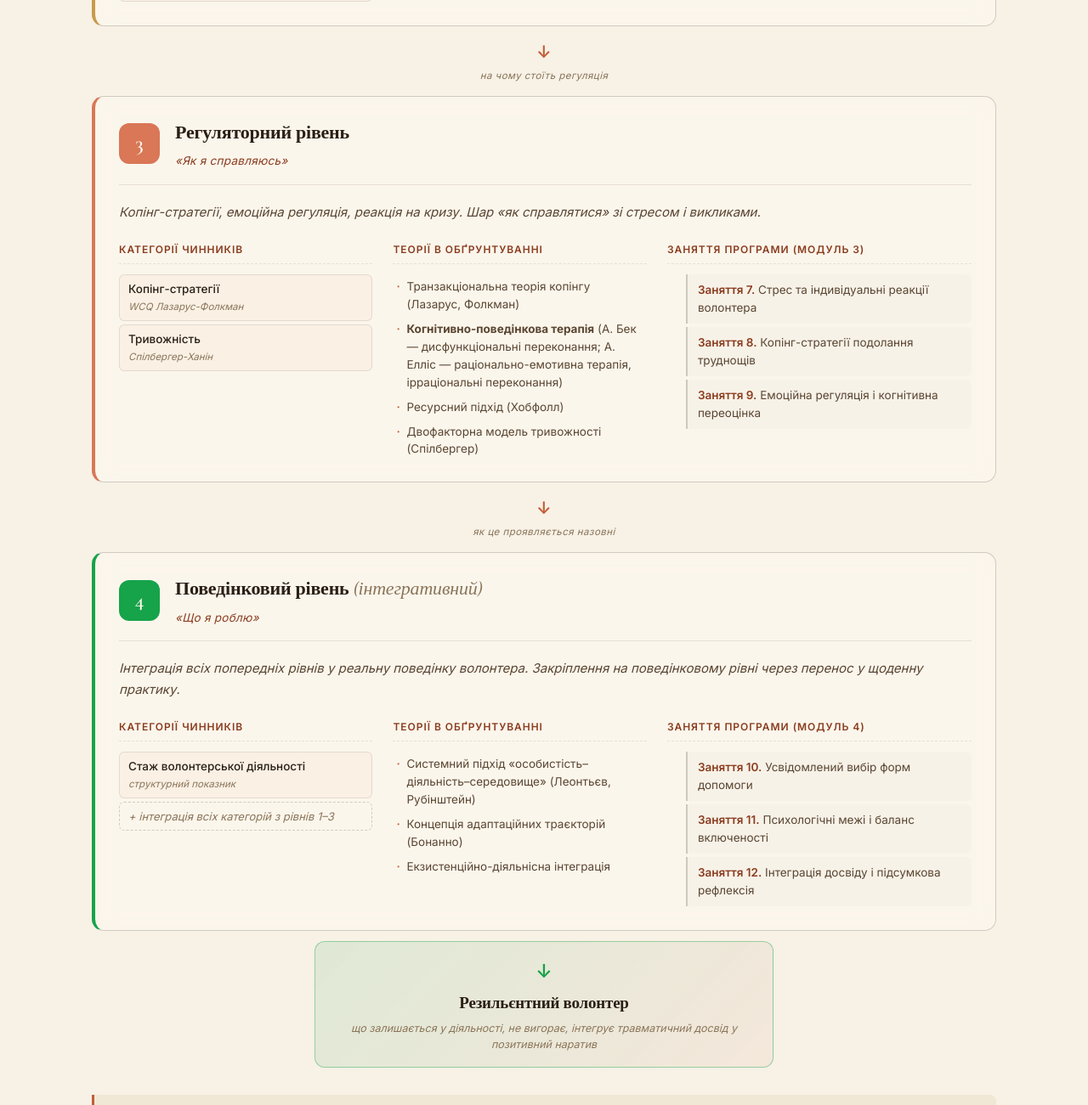
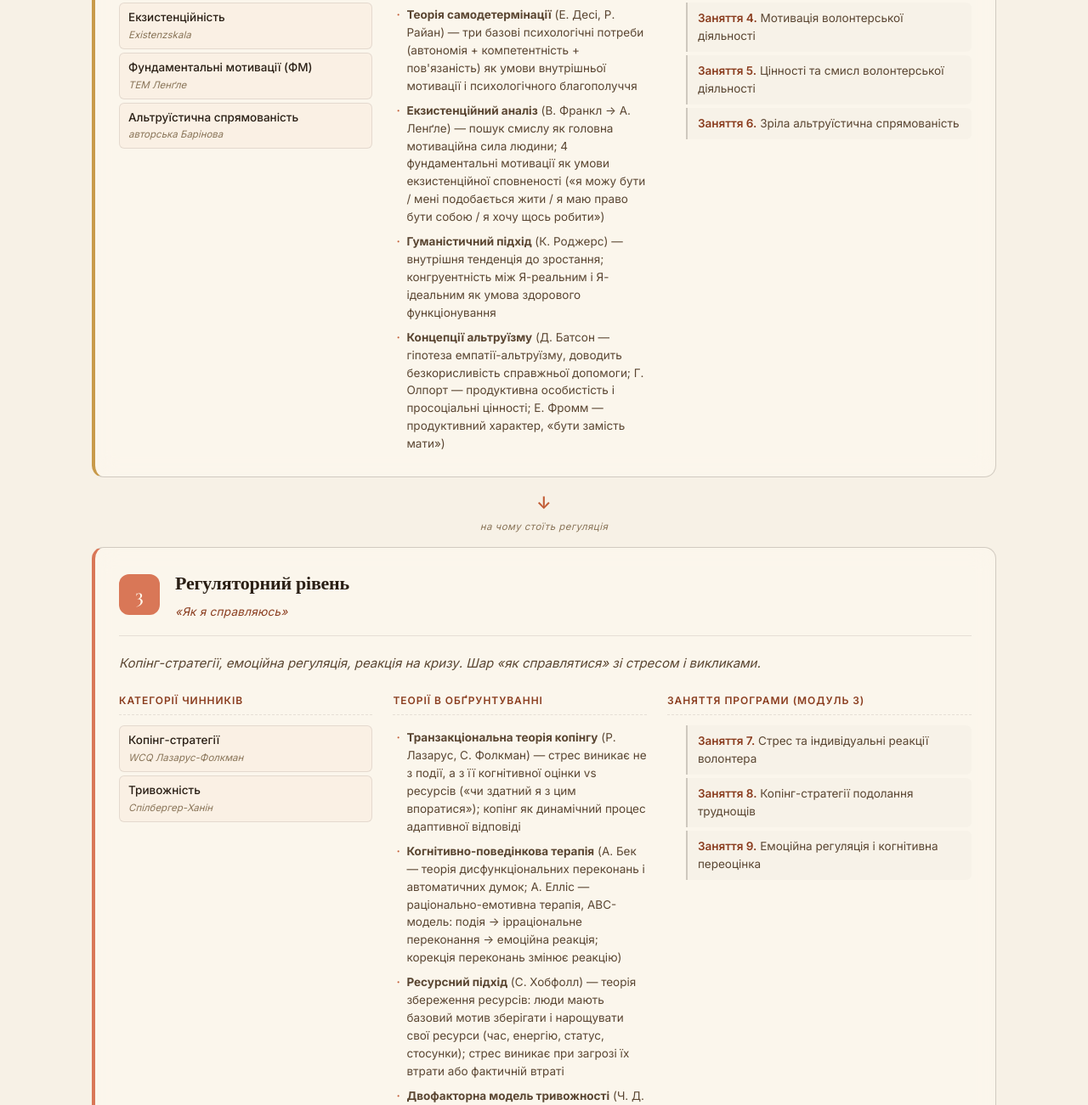
Before and after one commit to sergii-byte/researches, a plain HTML site: page predictors/index.html in a window 1280 px wide. Shown: the part 3209-4510 px from the top of the page at 85% size. Drawn offline with nearby package versions, Linux system fonts and the light colour scheme.

Commit message:
Expand theoretical-bases descriptions in 4-level model
Each theory in the 'Теорії в обґрунтуванні' columns of the conceptual
model now has a one-sentence description of its actual content, not
just author names. This makes the page genuinely educational rather
than just a tag cloud.

Level 1 (Особистісний):
- Humanistic psychology: innate self-actualization tendency
- Eysenck: neuroticism as inherited nervous-system reactivity
- Shtepa: Ukrainian 10-factor operational model

Level 2 (Мотиваційно-смисловий):
- Deci-Ryan SDT: 3 basic needs (autonomy/competence/relatedness)
- Längle: 4 fundamental motivations with the «я можу бути / мені
  подобається жити / я маю право бути собою / я хочу щось робити»
  formulae
- Rogers: congruence between real-self and ideal-self
- Altruism theories: Batson's empathy-altruism hypothesis,
  Allport's productive personality, Fromm's 'being vs having'

Level 3 (Регуляторний):
- Lazarus-Folkman: stress as cognitive appraisal vs resources
- CBT: Beck's dysfunctional beliefs + Ellis's ABC model
- Hobfoll: conservation of resources theory
- Spielberger: state vs trait anxiety

Level 4 (Поведінковий):
- Leontiev-Rubinstein: personality formed through action
- Bonanno: 4 adaptation trajectories (resilient is the ~60% norm)
- Existential-activity integration: meaning via real choice

Cache-bust f -> g.

```diff
--- a/predictors/index.html
+++ b/predictors/index.html
@@ -17,8 +17,8 @@
 <link rel="preconnect" href="https://fonts.googleapis.com">
 <link rel="preconnect" href="https://fonts.gstatic.com" crossorigin>
 <link href="https://fonts.googleapis.com/css2?family=Cormorant+Garamond:ital,wght@0,400;0,500;0,600;0,700;1,400;1,500&family=Inter:wght@400;500;600;700&family=Lora:ital,wght@0,400;0,500;0,600;1,400&display=swap" rel="stylesheet">
-<link rel="stylesheet" href="../assets/style.css?v=20260510f">
-<link rel="stylesheet" href="../assets/predictors.css?v=20260510f">
+<link rel="stylesheet" href="../assets/style.css?v=20260510g">
+<link rel="stylesheet" href="../assets/predictors.css?v=20260510g">
 <script src="../assets/theme.js"></script>
 </head>
 <body>
@@ -139,9 +139,9 @@
               <div class="level-block">
                 <h4>Теорії в обґрунтуванні</h4>
                 <ul class="level-theories">
-                  <li>Гуманістична психологія (Маслоу, Роджерс)</li>
-                  <li>Біологічна теорія темпераменту (Айзенк)</li>
-                  <li>Концепція особистісної зрілості (Штепа)</li>
+                  <li><strong>Гуманістична психологія</strong> (А. Маслоу, К. Роджерс) — людина має вроджену тенденцію до самоактуалізації; зрілість і резильєнтність ґрунтуються на прийнятті себе, автентичності, відкритості досвіду</li>
+                  <li><strong>Біологічна теорія темпераменту</strong> (Г. Айзенк) — нейротизм як вроджена реактивність нервової системи; визначає базову емоційну стабільність / нестабільність як основу стресового реагування</li>
+                  <li><strong>Концепція особистісної зрілості</strong> (О. С. Штепа) — українська авторська 10-факторна модель зрілої особистості; інтегрує гуманістичну традицію в емпіричний інструмент виміру</li>
                 </ul>
               </div>
               <div class="level-block">
@@ -183,10 +183,10 @@
               <div class="level-block">
                 <h4>Теорії в обґрунтуванні</h4>
                 <ul class="level-theories">
-                  <li>Теорія самодетермінації (Десі, Райан)</li>
-                  <li>Екзистенційний аналіз (Франкл, Ленґле)</li>
-                  <li>Гуманістичний підхід (Роджерс)</li>
-                  <li>Концепції альтруїзму (Батсон, Олпорт, Фромм)</li>
+                  <li><strong>Теорія самодетермінації</strong> (Е. Десі, Р. Райан) — три базові психологічні потреби (автономія + компетентність + пов'язаність) як умови внутрішньої мотивації і психологічного благополуччя</li>
+                  <li><strong>Екзистенційний аналіз</strong> (В. Франкл → А. Ленґле) — пошук смислу як головна мотиваційна сила людини; 4 фундаментальні мотивації як умови екзистенційної сповненості («я можу бути / мені подобається жити / я маю право бути собою / я хочу щось робити»)</li>
+                  <li><strong>Гуманістичний підхід</strong> (К. Роджерс) — внутрішня тенденція до зростання; конгруентність між Я-реальним і Я-ідеальним як умова здорового функціонування</li>
+                  <li><strong>Концепції альтруїзму</strong> (Д. Батсон — гіпотеза емпатії-альтруїзму, доводить безкорисливість справжньої допомоги; Г. Олпорт — продуктивна особистість і просоціальні цінності; Е. Фромм — продуктивний характер, «бути замість мати»)</li>
                 </ul>
               </div>
               <div class="level-block">
@@ -227,10 +227,10 @@
               <div class="level-block">
                 <h4>Теорії в обґрунтуванні</h4>
                 <ul class="level-theories">
-                  <li>Транзакціональна теорія копінгу (Лазарус, Фолкман)</li>
-                  <li><strong>Когнітивно-поведінкова терапія</strong> (А. Бек — дисфункціональні переконання; А. Елліс — раціонально-емотивна терапія, ірраціональні переконання)</li>
-                  <li>Ресурсний підхід (Хобфолл)</li>
-                  <li>Двофакторна модель тривожності (Спілбергер)</li>
+                  <li><strong>Транзакціональна теорія копінгу</strong> (Р. Лазарус, С. Фолкман) — стрес виникає не з події, а з її когнітивної оцінки vs ресурсів («чи здатний я з цим впоратися»); копінг як динамічний процес адаптивної відповіді</li>
+                  <li><strong>Когнітивно-поведінкова терапія</strong> (А. Бек — теорія дисфункціональних переконань і автоматичних думок; А. Елліс — раціонально-емотивна терапія, ABC-модель: подія → ірраціональне переконання → емоційна реакція; корекція переконань змінює реакцію)</li>
+                  <li><strong>Ресурсний підхід</strong> (С. Хобфолл) — теорія збереження ресурсів: люди мають базовий мотив зберігати і нарощувати свої ресурси (час, енергію, статус, стосунки); стрес виникає при загрозі їх втрати або фактичній втраті</li>
+                  <li><strong>Двофакторна модель тривожності</strong> (Ч. Д. Спілбергер) — розрізнення стану (state, миттєва ситуативна тривога) і риси (trait, стійка особистісна схильність до тривоги); кожна вимагає різних інтервенцій</li>
                 </ul>
               </div>
               <div class="level-block">
@@ -271,9 +271,9 @@
               <div class="level-block">
                 <h4>Теорії в обґрунтуванні</h4>
                 <ul class="level-theories">
-                  <li>Системний підхід «особистість–діяльність–середовище» (Леонтьєв, Рубінштейн)</li>
-                  <li>Концепція адаптаційних траєкторій (Бонанно)</li>
-                  <li>Екзистенційно-діяльнісна інтеграція</li>
+                  <li><strong>Системний підхід «особистість–діяльність–середовище»</strong> (О. Леонтьєв, С. Рубінштейн, вітчизняна психологічна школа) — особистість формується і виявляє себе в діяльності; не можна змінити особистість поза реальною дією, не можна відокремити її від середовища, в якому вона діє</li>
+                  <li><strong>Концепція адаптаційних траєкторій</strong> (Дж. Бонанно, 2004) — після травматичної події люди йдуть 4 типовими шляхами: резильєнтний (~60%, мінімальні симптоми), відновлення, хронічний дистрес, відстрочена реакція; резильєнтність — це найпоширеніший, а не виключний результат</li>
+                  <li><strong>Екзистенційно-діяльнісна інтеграція</strong> — синтез екзистенційного підходу і теорії діяльності: смисл втілюється тільки через реальні дії з усвідомленням вибору, меж і відповідальності за наслідки</li>
                 </ul>
               </div>
               <div class="level-block">
```
